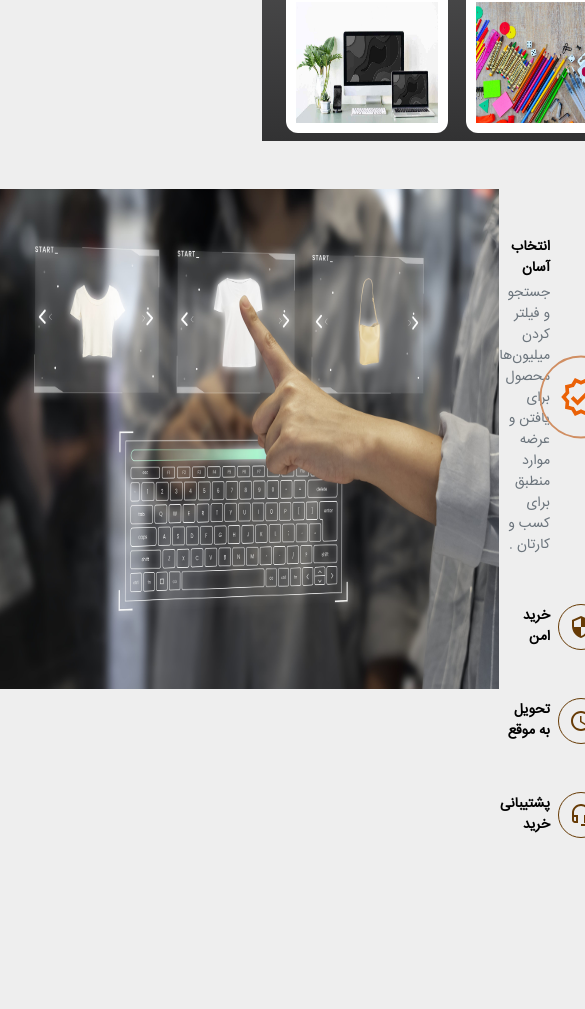
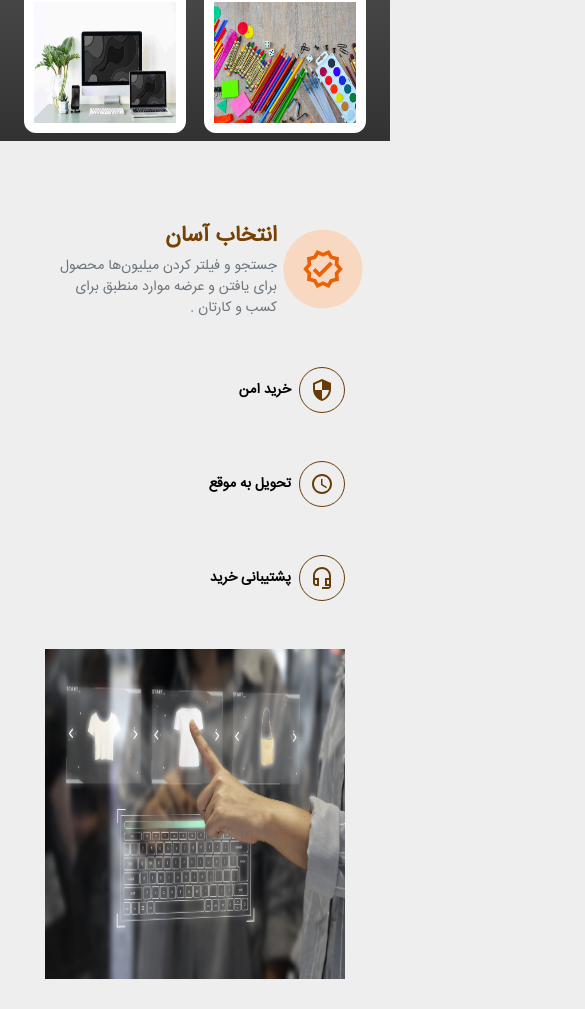
Before and after one commit to wearemodern/admin, a React (Vite) app: page / in a window 390 px wide. Shown: the part 1747-2756 px from the top of the page, 585 px wide, since content can reach past the window. Before the commit the page ends 2681 px from the top, so only its background shows below. Built offline with nearby package versions, Linux system fonts and the light colour scheme.

Commit message:
benefits completed

```diff
--- a/css/main/benefit.css
+++ b/css/main/benefit.css
@@ -1,13 +1,51 @@
-.notSelected-icon{
-    color: #673b06;
-    border-radius:50%;
-    border:1px solid #673b06;
-    padding: 10px;
+.benefits-page {
+  padding: 48px;
 }
-.selected-icon{
-    color: #ea6106;
-    border-radius:50%;
-    border:1px solid #d08e62;
-    padding: 10px;
-    transform: scale(1.8);
+.notSelected-icon {
+  color: #673b06;
+  border-radius: 50%;
+  border: 1px solid #673b06;
+  padding: 10px;
 }
+.selected-icon {
+  color: #ea6106;
+  border-radius: 50%;
+  background-color: #f9d8c2;
+  padding: 10px;
+  transform: scale(1.8);
+  margin-left: 10px;
+}
+.selected-title {
+  font-size: 22px;
+  color: #754204;
+}
+.benefit-pic {
+  max-width: 500px;
+  max-height: 500px;
+  width: 80%;
+  height: auto;
+  aspect-ratio: 1 / 1;
+  margin-right: 20px;
+}
+@media screen and (max-width: 600px) {
+  .benefit-pic {
+    width: 100% !important;
+    min-width: 200px;
+    min-height: 200px;
+    height: auto;
+    aspect-ratio: 1 / 1;
+    margin-right: 0px;
+  }
+  .benefits-page {
+    padding: 30px !important;
+  }
+}
+@media screen and (max-width: 830px) {
+  .benefit-pic {
+    width: 80%;
+    min-width: 200px;
+    min-height: 200px;
+    height: auto;
+    aspect-ratio: 1 / 1;
+  }
+}
--- a/src/components/Main/Benefits.jsx
+++ b/src/components/Main/Benefits.jsx
@@ -4,7 +4,7 @@ import VerifiedOutlinedIcon from "@mui/icons-material/VerifiedOutlined";
 import WatchLaterOutlinedIcon from "@mui/icons-material/WatchLaterOutlined";
 import SecurityOutlinedIcon from "@mui/icons-material/SecurityOutlined";
 import HeadsetMicOutlinedIcon from "@mui/icons-material/HeadsetMicOutlined";
-import '../../../css/main/benefit.css'
+import "../../../css/main/benefit.css";
 export default function Benefits() {
   const benefitItems = [
     {
@@ -34,25 +34,39 @@ export default function Benefits() {
   ];
   const [selected, setSelected] = useState(benefitItems[0]);
   return (
-    <div className="d-flex justify-content-between w-100 h-100 p-5">
-      <div>
+    <div className="d-flex flex-column flex-md-row justify-content-between w-100 h-100 benefits-page">
+      <div className="col-md-6">
         {benefitItems.map((item, index) => (
-          <div className="d-flex align-items-center my-5" onMouseEnter={() => setSelected(item)} key={index}>
-            <div className={`${item.title==selected.title ? 'selected-icon':'notSelected-icon' } ml-2`}>{item.icon}</div>
-         <div className="d-flex flex-column">
-         <b>{item.title}</b>
-      {item.title==selected .title &&<span className="text-secondary mt-1   ">
-            {item.text}
-         </span>}
-         </div>
+          <div
+            className="d-flex align-items-center my-5"
+            onMouseEnter={() => setSelected(item)}
+            key={index}
+          >
+            <div
+              className={`${
+                item.title == selected.title
+                  ? "selected-icon ml-4"
+                  : "notSelected-icon"
+              } ml-2`}
+            >
+              {item.icon}
+            </div>
+            <div className="d-flex flex-column">
+              <b
+                className={`${
+                  item.title == selected.title ? "selected-title" : ""
+                }`}
+              >
+                {item.title}
+              </b>
+              {item.title == selected.title && (
+                <span className="text-secondary mt-1">{item.text}</span>
+              )}
+            </div>
           </div>
         ))}
       </div>
-      <img
-        src={selected.img}
-        alt="pic"
-        style={{ width: "500px", height: "500px" }}
-      />
+      <img src={selected.img} alt="pic" className="benefit-pic col-md-6" />
     </div>
   );
 }
```
